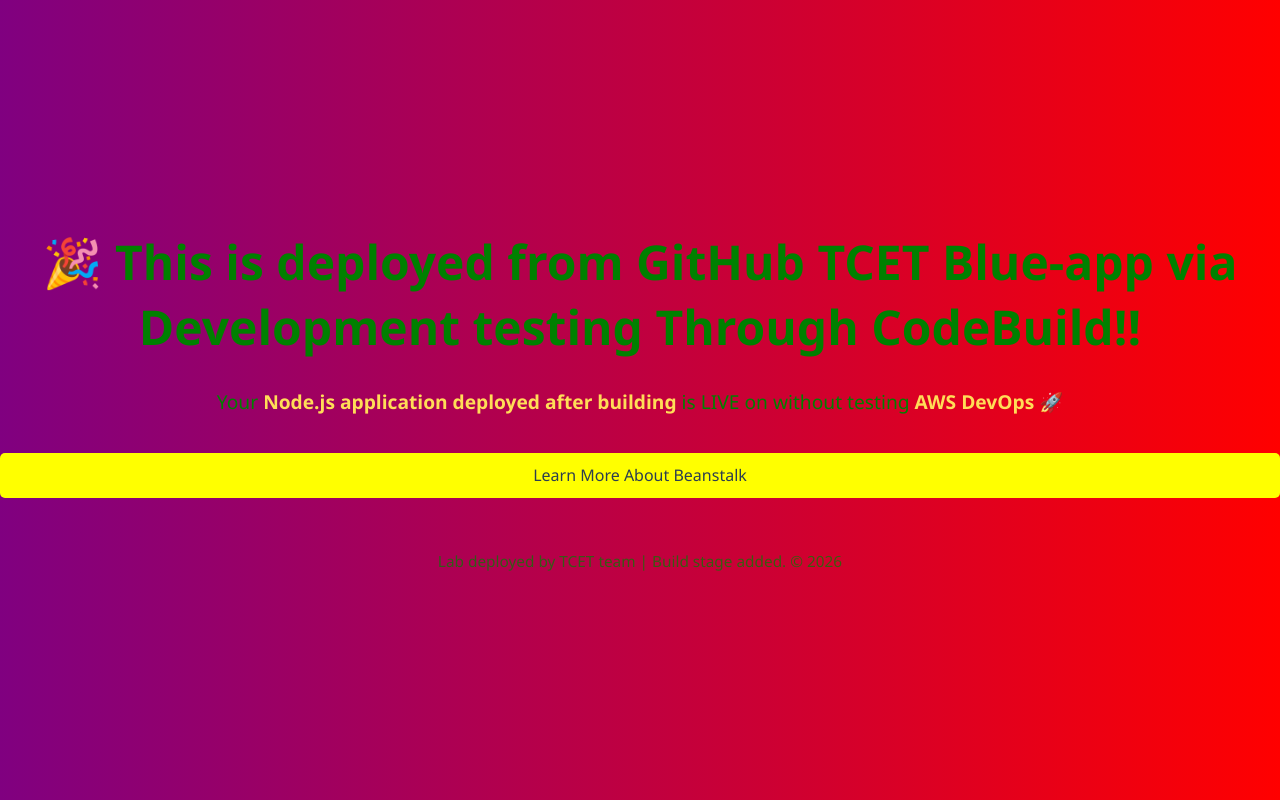
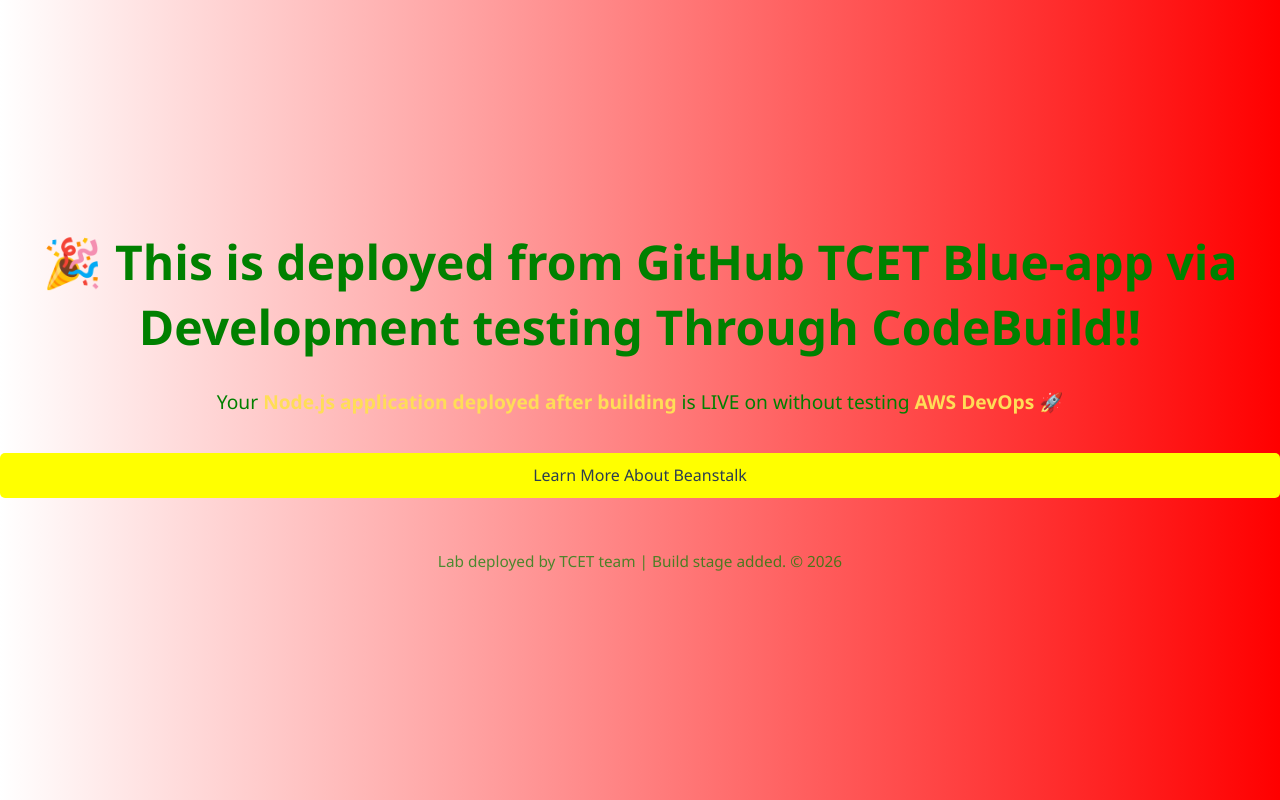
Before and after one commit to Builder-Tanmay/blue-app-s, a plain HTML site: page index.html in a window 1280 px wide. Drawn offline with Linux system fonts and the light colour scheme.

Commit message:
Update index.html
change the color gradent

```diff
--- a/index.html
+++ b/index.html
@@ -8,7 +8,7 @@
     body {
       margin: 0;
       font-family: 'Segoe UI', sans-serif;
-      background: linear-gradient(90deg, purple, red);
+      background: linear-gradient(90deg, white, red);
       color: green;
       text-align: center;
       display: flex;
```
